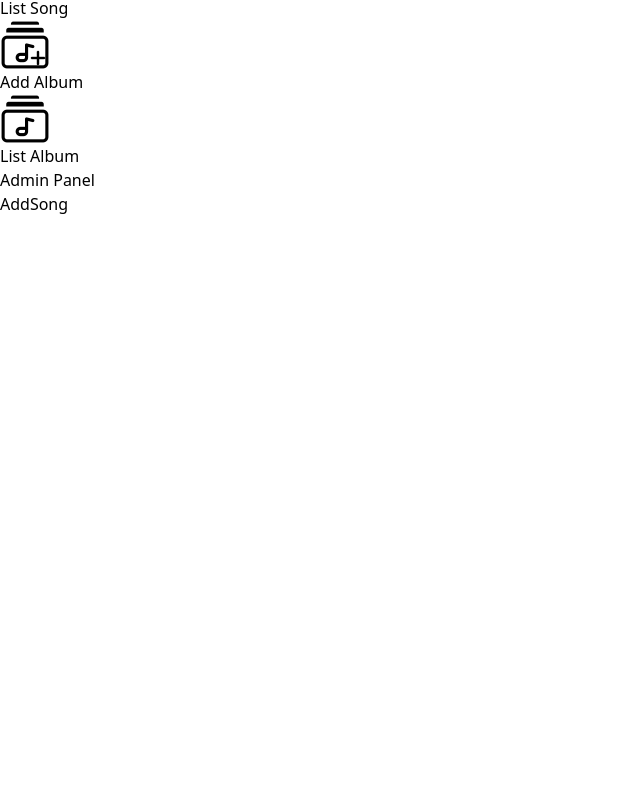
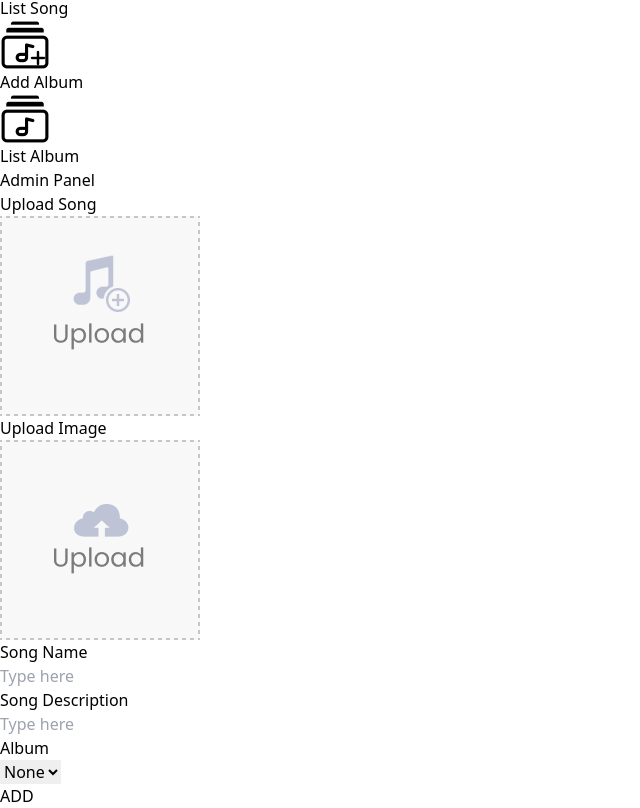
Before and after one commit to omprakash8788/TuneWave-Clone, a React (Vite) app in the folder admin-panel/: page /add-song in a window 1280 px wide. Shown: the part 340-1148 px from the top of the page, without its empty margins (0-640 px from the left). Before the commit the page ends 800 px from the top, so only its background shows below. Built offline with nearby package versions, Linux system fonts and the light colour scheme.

Commit message:
This is a add song admin page where admin can add new song

```diff
--- a/admin-panel/src/pages/AddSong.jsx
+++ b/admin-panel/src/pages/AddSong.jsx
@@ -1,8 +1,65 @@
+import { assets } from "../assets/assets";
 
 const AddSong = () => {
   return (
-    <div>AddSong</div>
-  )
-}
+    <form className="flex flex-col items-start gap-8 text-gray-600">
+      <div className="flex gap-8">
+        <div className="flex flex-col gap-4">
+          <p>Upload Song</p>
+          <input type="file" id="song" accept="audio/*" hidden />
+          <label htmlFor="song">
+            <img
+              src={assets.upload_song}
+              alt="song"
+              className="w-24 cursor-pointer"
+            />
+          </label>
+        </div>
 
-export default AddSong
+        <div className="flex flex-col gap-2.5">
+          <p>Upload Image</p>
+          <input type="file" id="image" accept="image/*" hidden />
+          <label htmlFor="image">
+            <img
+              src={assets.upload_area}
+              alt="image"
+              className="w-24 cursor-pointer"
+            />
+          </label>
+        </div>
+      </div>
+      <div className="flex flex-col gap-2.5">
+        <p>Song Name</p>
+        <input
+          type="text"
+          className="bg-transparent outline-green-600 border-2 border-gray-400 p-2 lg:w-[400px] w-full"
+          placeholder="Type here"
+          required
+        />
+      </div>
+      <div className="flex flex-col gap-2.5">
+        <p>Song Description</p>
+        <input
+          type="text"
+          className="bg-transparent outline-green-600 border-2 border-gray-400 p-2 lg:w-[400px] w-full"
+          placeholder="Type here"
+          required
+        />
+      </div>
+      <div className="flex flex-col gap-2.5">
+        <p>Album</p>
+        <select className="bg-transparent outline-green-600 border-2 border-gray-400 p-2 w-[150px]">
+          <option value="none">None</option>
+        </select>
+      </div>
+      <button
+        type="submit"
+        className="text-base mb-5 bg-black text-white py-2.5 px-14 cursor-pointer"
+      >
+        ADD
+      </button>
+    </form>
+  );
+};
+
+export default AddSong;
```
